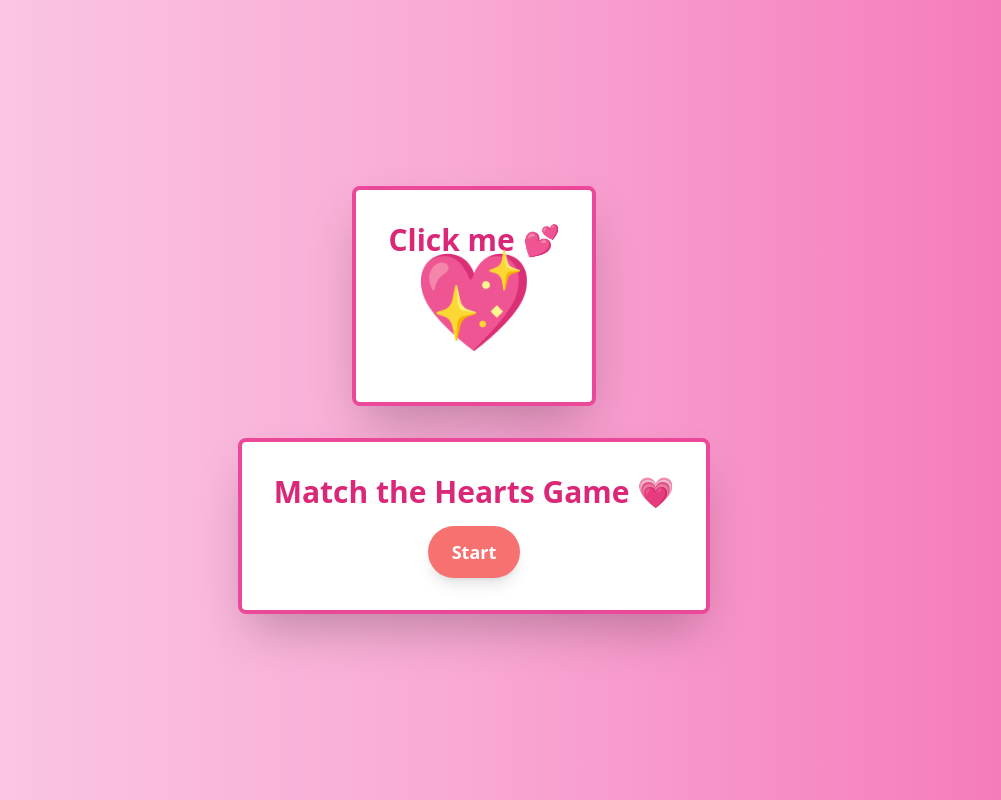
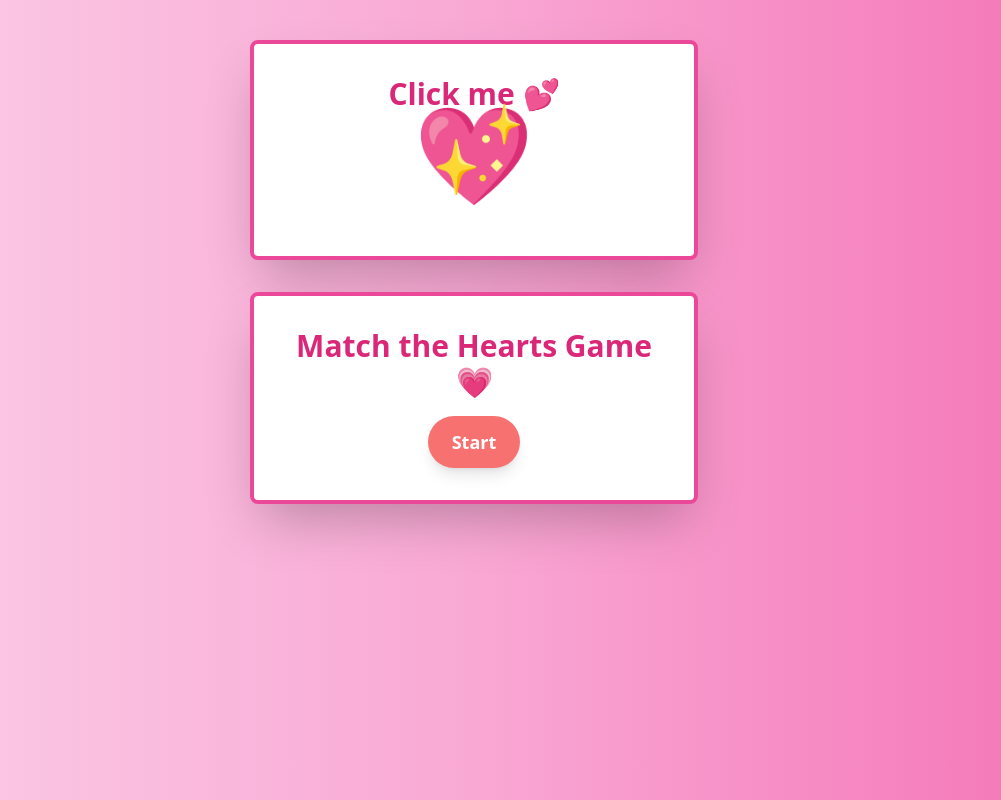
Before and after one commit to apolloS125/apolloS125.github.io, a plain HTML site: page index.html in a window 1280 px wide. Shown: the whole page, without its empty margins (166-1167 px from the left). Drawn offline with nearby package versions, Linux system fonts and the light colour scheme.

Commit message:
Update index.html

```diff
--- a/index.html
+++ b/index.html
@@ -28,25 +28,31 @@
             width: 80%;
             max-width: 400px;
             border: 4px dashed #ff66a3;
+            z-index: 50;
+        }
+        body {
+            min-height: 100vh;
+            overflow-y: auto;
         }
     </style>
 </head>
-<body class="flex items-center justify-center h-screen bg-gradient-to-r from-pink-200 via-pink-300 to-pink-400 relative overflow-hidden flex-col">
-
+<body class="bg-gradient-to-r from-pink-200 via-pink-300 to-pink-400 py-10">
+    <div class="container mx-auto px-4 flex flex-col items-center gap-8">
         <!-- Valentine Card -->
-    <div id="valentine-card" class="bg-white p-8 rounded-lg shadow-2xl text-center relative z-10 border-4 border-pink-500">
+        <div id="valentine-card" class="bg-white p-8 rounded-lg shadow-2xl text-center relative z-10 border-4 border-pink-500 w-full max-w-md">
             <p class="text-3xl font-bold text-pink-600">Click me 💕</p>
             <div class="text-red-500 text-8xl cursor-pointer mt-4 animate-bounce" onclick="showMessage()">💖</div>
             <p id="message" class="hidden text-3xl font-bold text-pink-700 mt-4">Happy Valentine's Day!💞</p>
-        <p id ="message2" class="hidden text-3xl font-bold text-pink-700 mt-4">May your heart be full of happiness today and always! 💫</p>
+            <p id="message2" class="hidden text-3xl font-bold text-pink-700 mt-4">I hope u will have a good day</p>
             <p id="message3" class="hidden text-3xl font-bold text-pink-700 mt-4">Try my game</p>
         </div>
 
         <!-- Game: Match the Hearts -->
-    <div id="game-container" class="bg-white p-8 mt-8 rounded-lg shadow-2xl text-center relative z-10 border-4 border-pink-500">
+        <div id="game-container" class="bg-white p-8 rounded-lg shadow-2xl text-center relative z-10 border-4 border-pink-500 w-full max-w-md">
             <p class="text-3xl font-bold text-pink-600">Match the Hearts Game 💗</p>
             <button class="mt-4 px-6 py-3 bg-red-400 text-white font-bold text-lg rounded-full shadow-lg transition transform hover:scale-105" onclick="startGame()">Start</button>
             <div id="game-board" class="grid grid-cols-4 gap-4 mt-6 hidden"></div>
+        </div>
     </div>
 
     <!-- Surprise Message -->
```
Lines whose indentation alone changed are shown as unchanged.
